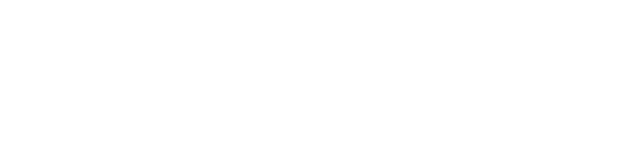
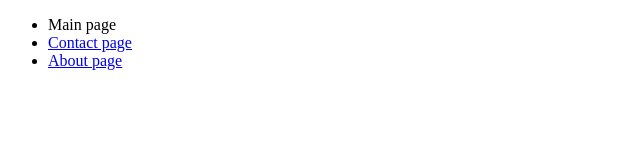
Before and after one commit to codybellemore/EXSM-3932-HTML5-Fundamentals-Project, a plain HTML site: page index.html in a window 1280 px wide. Shown: the whole page, without its empty margins (0-640 px from the left). Drawn offline with Linux system fonts and the light colour scheme.

Commit message:
Added navigation links

```diff
--- a/index.html
+++ b/index.html
@@ -9,7 +9,19 @@
 </head>
 
 <body>
+  <header>
 
+  </header>
+  <nav>
+    <ul>
+      <li>Main page</a></li>
+      <li><a href="contact.html">Contact page</a></li>
+      <li><a href="about.html">About page</a></li>
+    </ul>
+  </nav>
+  <section>
+
+  </section>
 </body>
 
 </html>
```
Also changed, not shown: about.html (+12 -0 lines).
